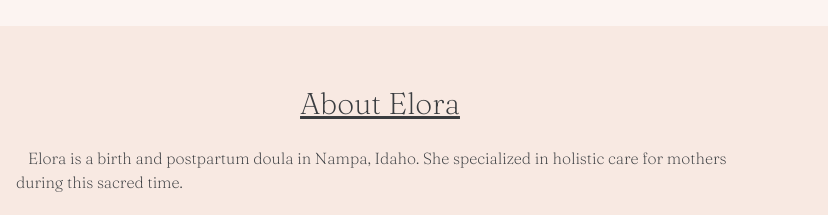
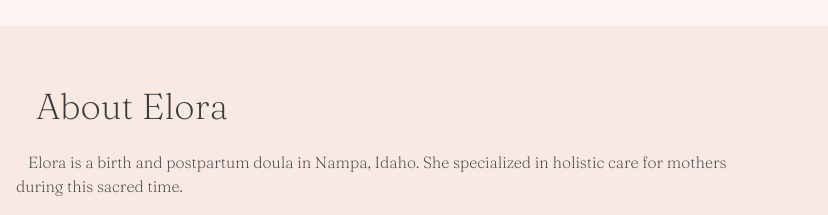
Before and after one commit to chrispwd/nurtured-mothers-doula, a website: page pages/about.html in a window 1280 px wide. Shown: the part 198-413 px from the top of the page, 452-1280 px from the left. Drawn offline with Linux system fonts and the light colour scheme.

Commit message:
wip about page

```diff
--- a/pages/about.html
+++ b/pages/about.html
@@ -43,7 +43,7 @@
               <img class="" src="../assets/headshot.jpg" alt="headshot"/>
             </div>
             <div class="header-and-text max-w-3xl shrink px-5">
-              <h1 class="text-3xl pt-5 text-center text-foreground-default font-semi-bold underline">About Elora</h1>
+              <h1 class="text-3xl md:text-4xl pt-5 md:pl-5 text-center md:text-left text-foreground-default font-semi-bold">About Elora</h1>
               <br>
               <p class="indent-3">Elora is a birth and postpartum doula in Nampa, Idaho. She specialized in holistic care for mothers during this sacred time.</p>
               <br>
```
Also changed, not shown: dist/output.css.
